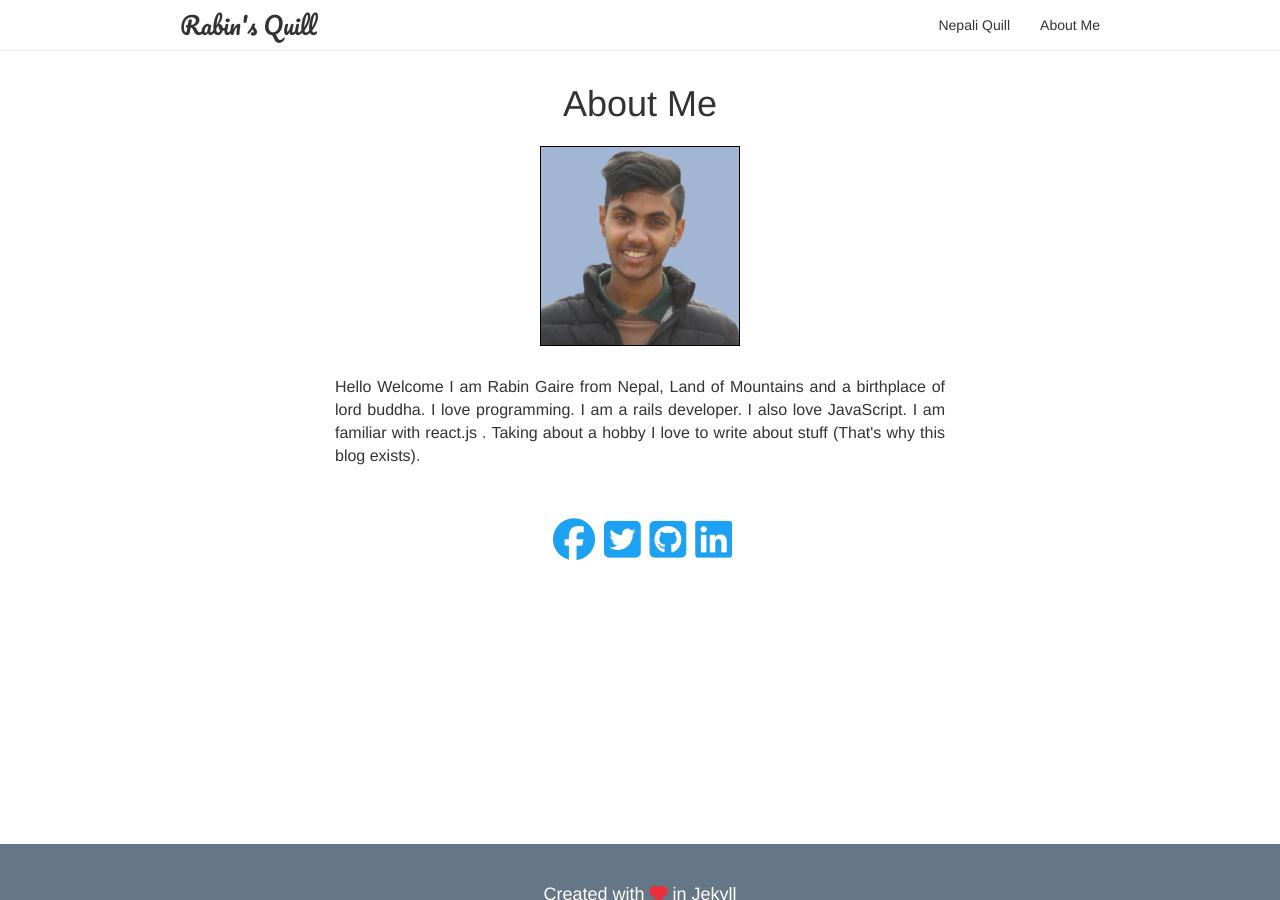
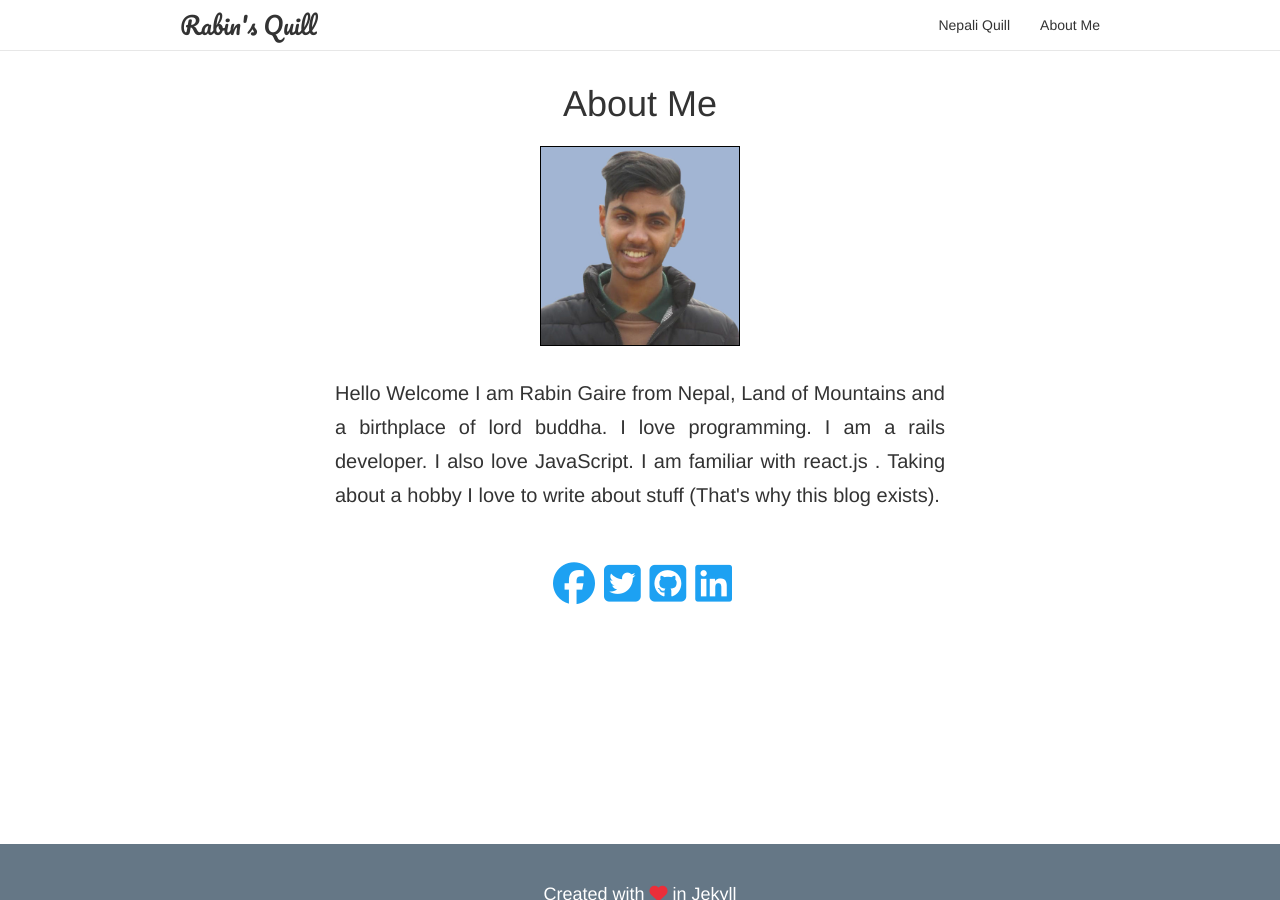
Before and after one commit to rabingaire/rabingaire.github.io, a Jekyll site: the page built from about.html, in a window 1280 px wide and 900 px high. Built offline with Jekyll 4.4.1, drawn with Linux system fonts in a browser that asks for light colours; nearby versions of some CDN libraries; comment, search, counter and statistics services are not loaded.

Commit message:
few changes

```diff
--- a/_sass/_pagecontent.scss
+++ b/_sass/_pagecontent.scss
@@ -11,7 +11,8 @@ img {
 }
 
 .description {
-  font-size: 16px;
+  font-size: 20px;
+  line-height: 34px;
 }
 
 .social-media-links {
--- a/about.html
+++ b/about.html
@@ -12,7 +12,7 @@ permalink: /about/
   </p>
 </div>
 <div class="social-media-links text-center">
-  <a href="https://www.facebook.com/gairerabin" class="fa fa-facebook-official fa-3x" aria-hidden="true"></a>
+  <a href="https://www.facebook.com/heyrabin" class="fa fa-facebook-official fa-3x" aria-hidden="true"></a>
   <a href="https://twitter.com/rabingaire" class="fa fa-twitter-square fa-3x" aria-hidden="true"></a>
   <a href="https://github.com/rabingaire" class="fa fa-github-square fa-3x" aria-hidden="true"></a>
   <a href="https://np.linkedin.com/in/rabin-gaire-b4187a95" class="fa fa-linkedin-square fa-3x" aria-hidden="true"></a>
```
